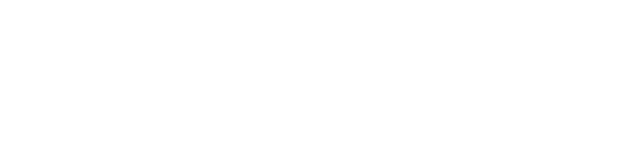
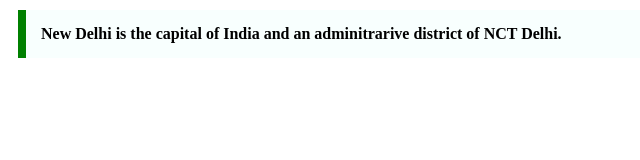
Before and after one commit to acciojob/trivia-Ankit03feb, a website: page main.html in a window 1280 px wide. Shown: the whole page, without its empty margins (0-640 px from the left). Drawn offline with Linux system fonts and the light colour scheme.

Commit message:
created a submission

```diff
--- a/main.html
+++ b/main.html
@@ -8,6 +8,10 @@
 
 <body>
 	<!-- the entire body must be written by student -->
+	<blockquote cite=" https://en.wikipedia.org/wiki/New_Delhi">
+		New Delhi is the capital of India and an adminitrarive district of NCT Delhi.
+	</blockquote>
+
     <script type="text/javascript" src="./script.js">
 </script>
 
--- a/styles.css
+++ b/styles.css
@@ -1,2 +1,9 @@
-
+blockquote{
+	max-width: 600px;
+	margin: 10px;
+padding: 15px;
+border-left: 8px solid green;
+background-color: #f8fffe;
+font-weight: bold
+}
 /* Your CSS Code here. */
```
